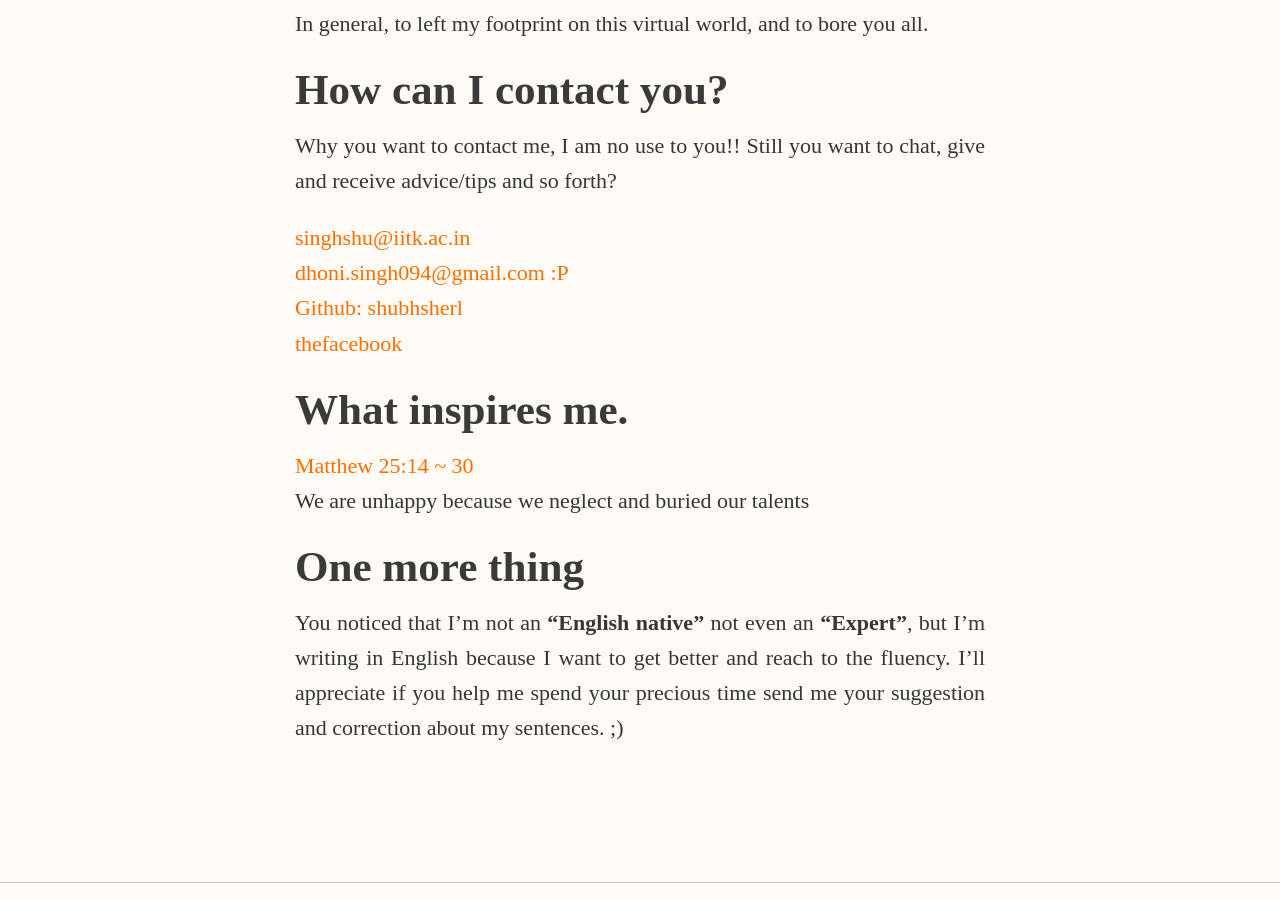
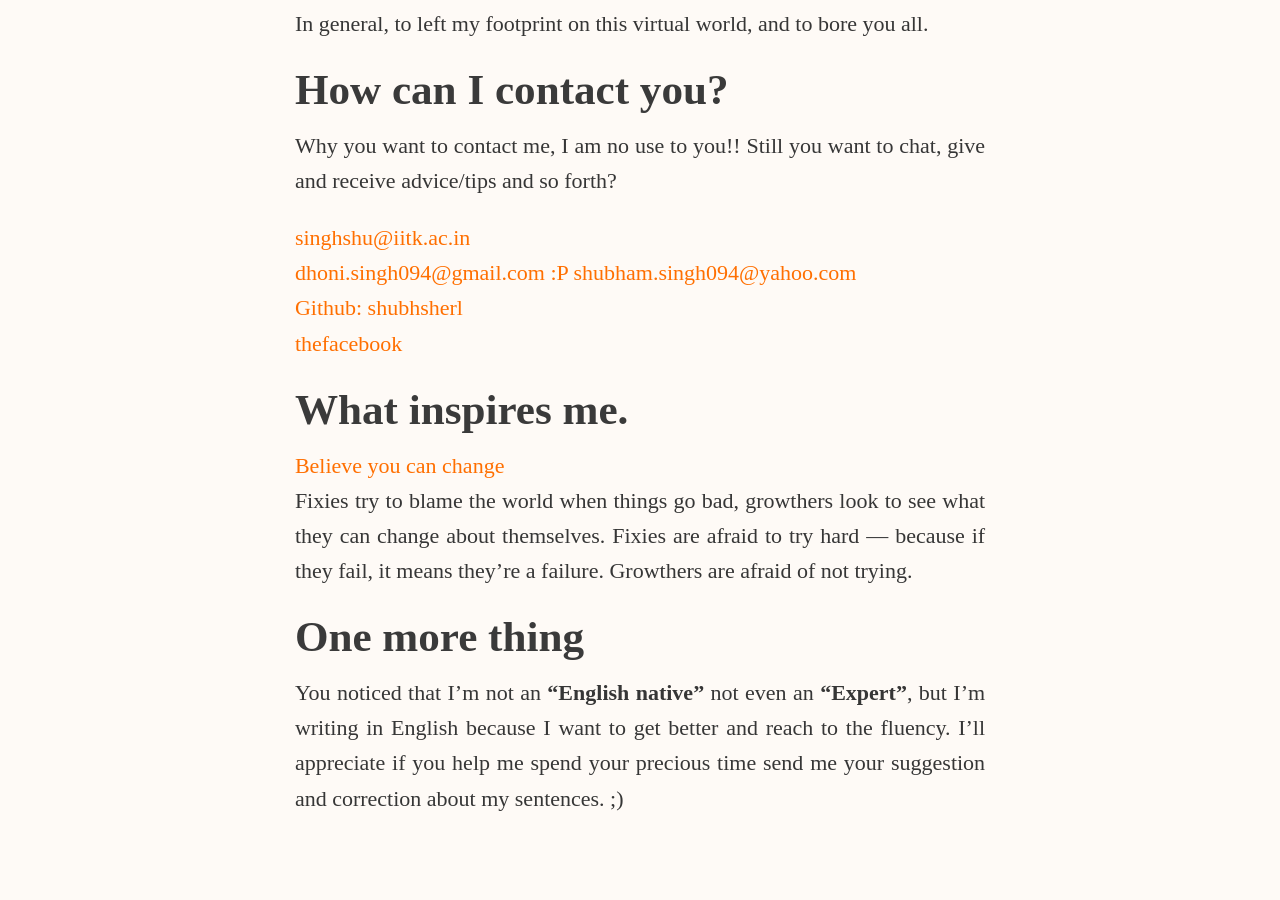
Before and after one commit to shubhsherl/shubhsherl.github.io, a Jekyll site: the page built from about.md, in a window 1280 px wide and 900 px high, scrolled down 1626 px. Built offline with Jekyll 4.4.1, drawn with Linux system fonts in a browser that asks for light colours; some web fonts are replaced.

Commit message:
update info

```diff
--- a/_config.yml
+++ b/_config.yml
@@ -1,6 +1,7 @@
 # Welcome to Jekyll!
 title: shubhsherl
 email: dhoni.singh094@gmail.com
+ymail: shubham.singh094@yahoo.com
 iitk_email: singhshu@iitk.ac.in
 description: I'm a sophomore at IIT Kanpur.
 logo: /assets/img/default-logo.png
--- a/about.md
+++ b/about.md
@@ -26,14 +26,15 @@ In general, to left my footprint on this virtual world, and to bore you all.
 Why you want to contact me, I am  no use to you!!
 Still you want to chat, give and receive advice/tips and so forth?
 
-[singhshu@iitk.ac.in](mailto:{{ site.email }})
+[singhshu@iitk.ac.in](mailto:{{ site.iitk_mail }})
 [dhoni.singh094@gmail.com :P](mailto:{{ site.email }})
+[shubham.singh094@yahoo.com](mailto:{{ site.ymail }})
 [Github: shubhsherl](https://github.com/{{ site.github_username }})
 [thefacebook]({ site.fb_link})
 
 ### What inspires me.
-[Matthew 25:14 ~ 30](https://www.biblegateway.com/passage/?search=Matthew+25:14-30)
-We are unhappy because we neglect and buried our talents
+[Believe you can change](http://www.aaronsw.com/weblog/dweck)
+Fixies try to blame the world when things go bad, growthers look to see what they can change about themselves. Fixies are afraid to try hard — because if they fail, it means they’re a failure. Growthers are afraid of not trying.
 
 #### One more thing
 You noticed that I'm not an **"English native"** not even an **"Expert"**, but I'm writing in English because I want to get better and reach to the fluency. I'll appreciate if you help me spend your precious time send me your suggestion and correction about my sentences. ;)
```
Also changed, not shown: 16 other files.
